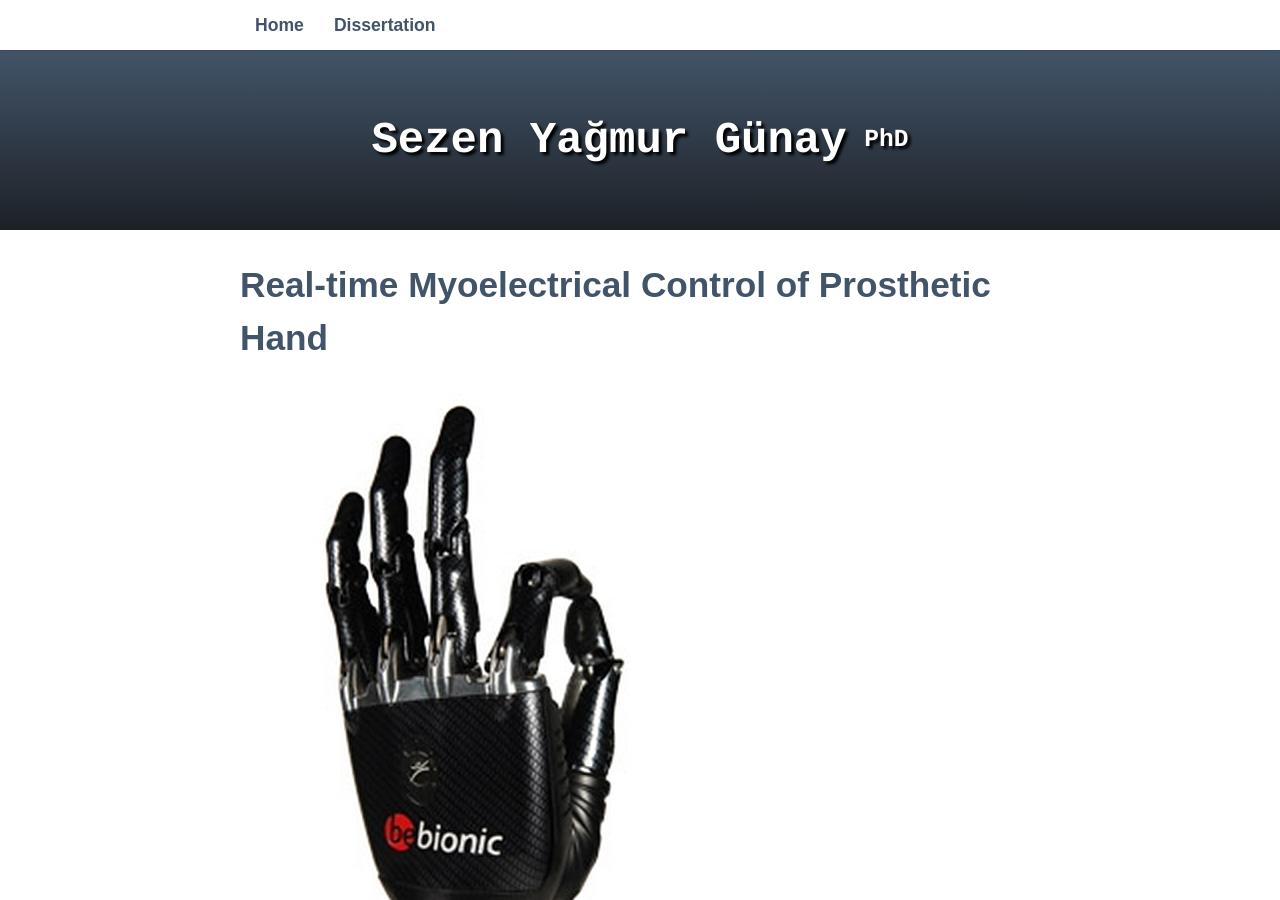
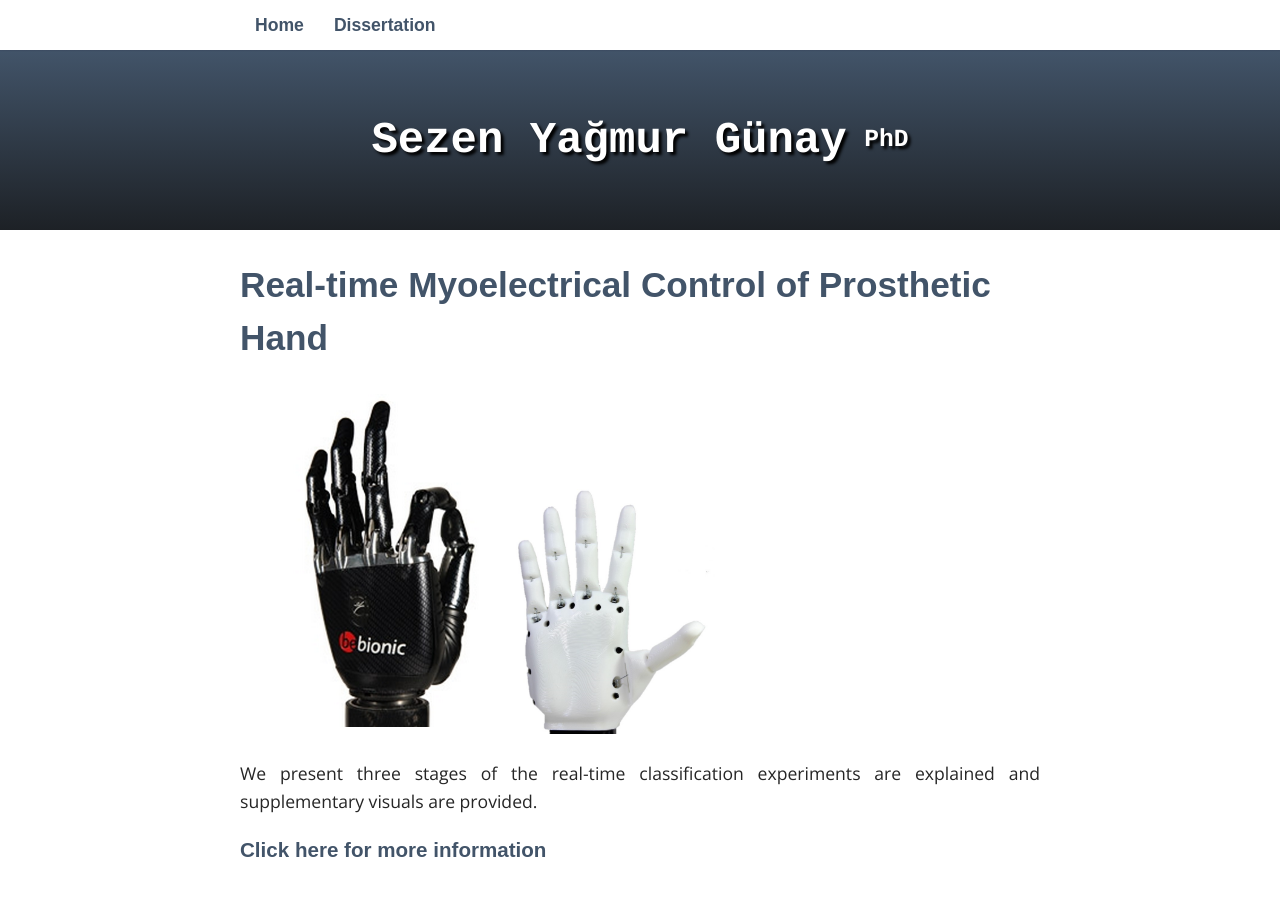
Before and after one commit to syagmur/syagmur.github.io, a Jekyll site: the page built from Dissertation/index.html, in a window 1280 px wide and 900 px high. Built offline with Jekyll 4.4.1, drawn with Linux system fonts in a browser that asks for light colours; nearby versions of some CDN libraries; some web fonts are replaced; library files that are not in the unit come from our copies.

Commit message:
Update index.html

```diff
--- a/Dissertation/index.html
+++ b/Dissertation/index.html
@@ -7,8 +7,8 @@ title: Dissertation
 
 <div id="wrapper">
 <figure>
-<img class="fblogo" border="0" alt="Bebionics" src="/images/be1.png"/></a>
-<img  class="fblogo" border="0" alt="Ada Hand" src="/images/adahand.png"/></a>
+<img class="fblogo" border="0" width="30%" alt="Bebionics" src="/images/be1.png"/></a>
+<img  class="fblogo" border="0" width="30%" alt="Ada Hand" src="/images/adahand.png"/></a>
 </figure>
 </div>
 
```
